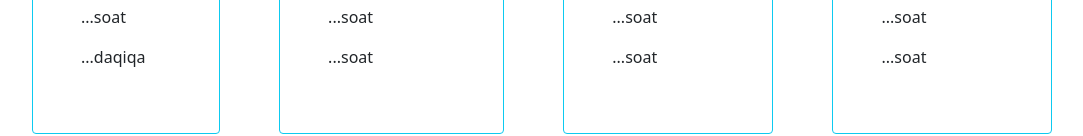
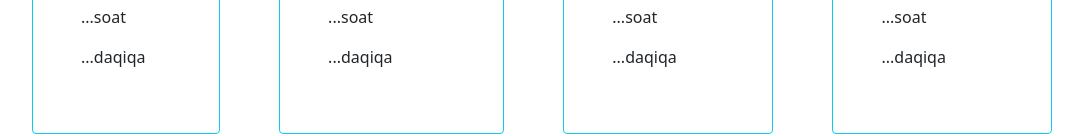
Before and after one commit to Omina27/month3-day8, a plain HTML site: page index.html in a window 1280 px wide. Shown: the part 437-573 px from the top of the page, without its empty margins (98-1181 px from the left). Drawn offline with nearby package versions, Linux system fonts and the light colour scheme.

Commit message:
add minor changes

```diff
--- a/index.html
+++ b/index.html
@@ -31,19 +31,19 @@
                 <img src="./images/bycicle.png" alt="bicycle" width="90" height="90">
                 <h3 class="h3">Velosiped</h3>
                 <p class="natija" id="timeCycle">...soat</p>
-                <p class="natija" id="timeCycle1">...soat</p>
+                <p class="natija" id="timeCycle1">...daqiqa</p>
             </div>
             <div class="box__item border border-info p-5 rounded">
                 <img src="./images/car.png" alt="man" width="90" height="90">
                 <h3 class="h3">Mashina</h3>
                 <p class="natija" id="timeCar">...soat</p>
-                <p class="natija" id="timeCar1">...soat</p>
+                <p class="natija" id="timeCar1">...daqiqa</p>
             </div>
             <div class="box__item border border-info p-5 rounded">
                 <img src="./images/planes.png" alt="man" width="90" height="90">
                 <h3 class="h3">Samalyot</h3>
                 <p class="natija" id="timePlane">...soat</p>
-                <p class="natija" id="timePlane1">...soat</p>
+                <p class="natija" id="timePlane1">...daqiqa</p>
             </div>
 
 
```
